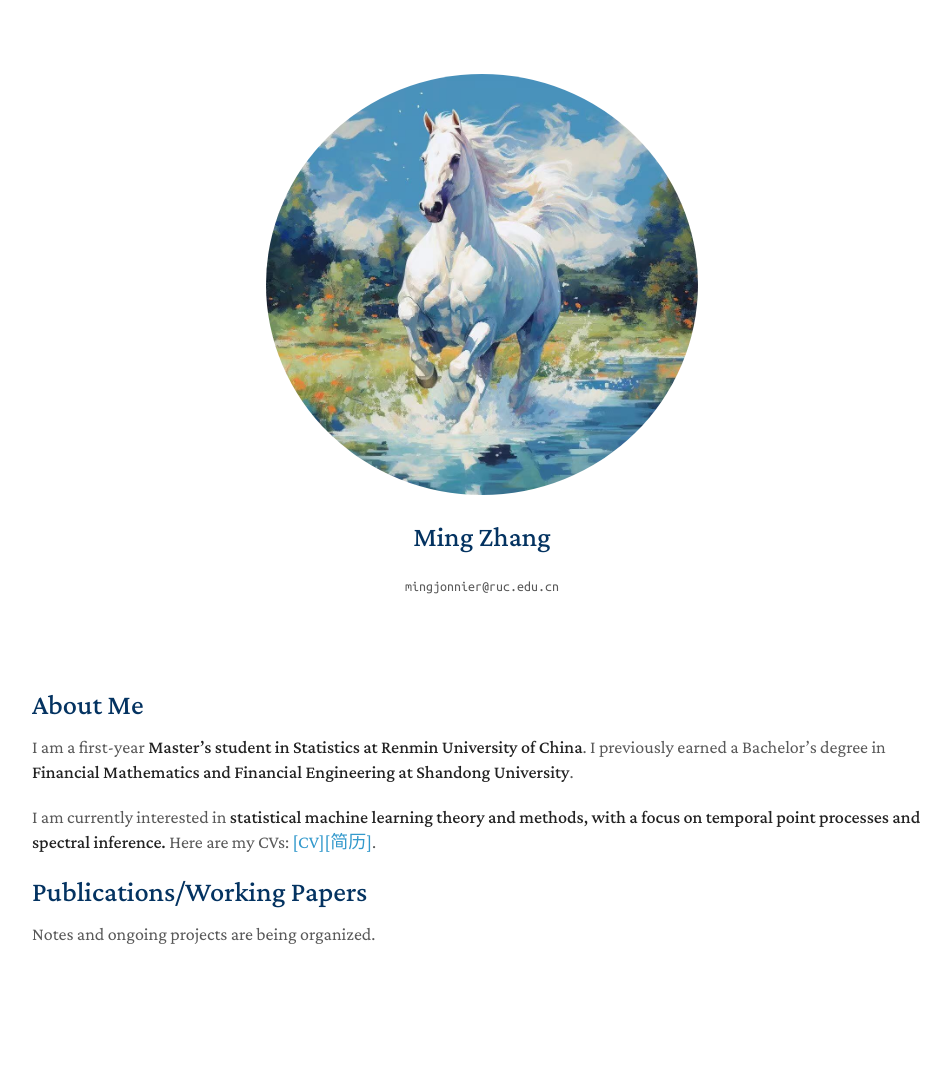
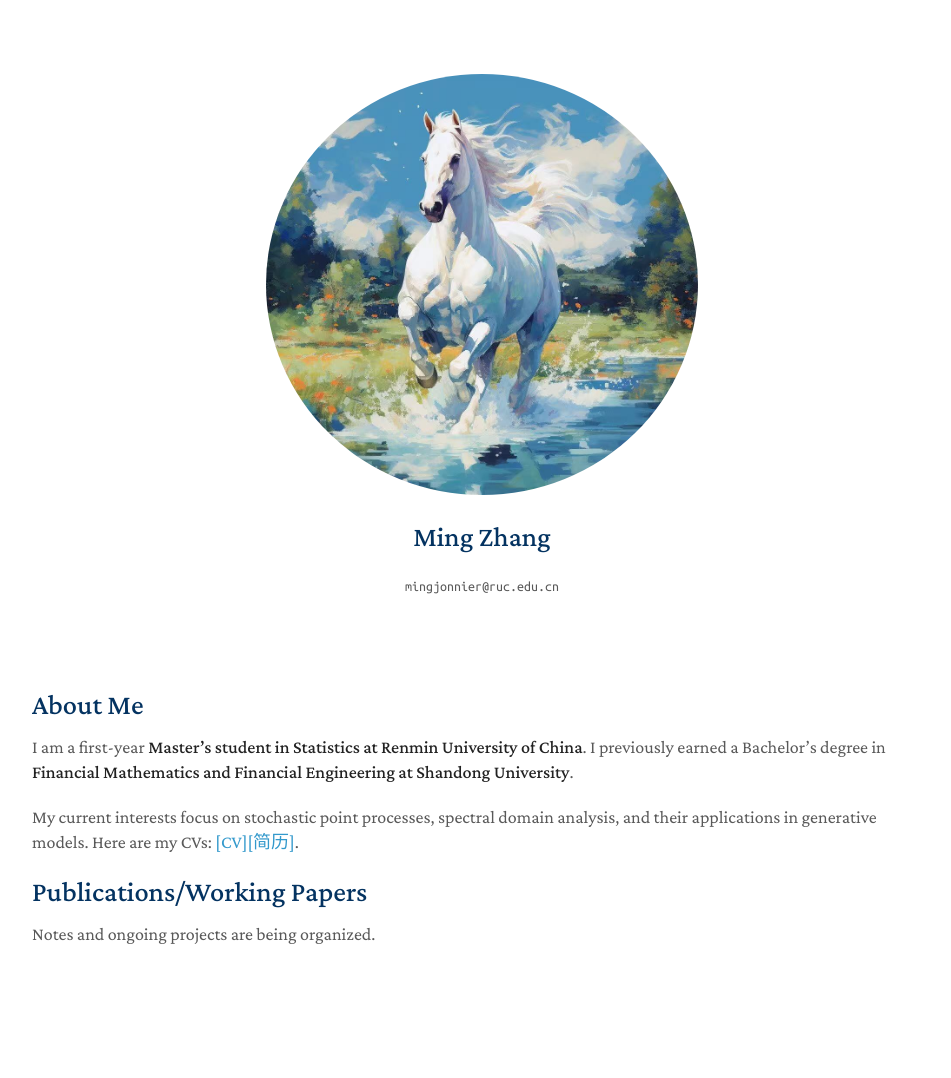
Before and after one commit to zhangming4153/zhangming4153.github.io, a Jekyll site: the page built from en/index.md, in a window 1280 px wide. Shown: the whole page, without its empty margins (158-1109 px from the left). Built offline with Jekyll 4.4.1, drawn with Linux system fonts in a browser that asks for light colours; a style sheet for code colours, icons or effects is not loaded.

Commit message:
Update index.md

```diff
--- a/en/index.md
+++ b/en/index.md
@@ -7,7 +7,7 @@ title: Ming Zhang
 
 I am a first-year **Master's student in Statistics at Renmin University of China**. I previously earned a Bachelor's degree in **Financial Mathematics and Financial Engineering at Shandong University**.
 
-I am currently interested in **statistical machine learning theory and methods, with a focus on temporal point processes and spectral inference.** Here are my CVs: [[CV]](/assets/CV_MingZhang_en.pdf)[[简历]](/assets/CV_MingZhang_cn.pdf).
+My current interests focus on stochastic point processes, spectral domain analysis, and their applications in generative models. Here are my CVs: [[CV]](/assets/CV_MingZhang_en.pdf)[[简历]](/assets/CV_MingZhang_cn.pdf).
 
 
 ## Publications/Working Papers
```
